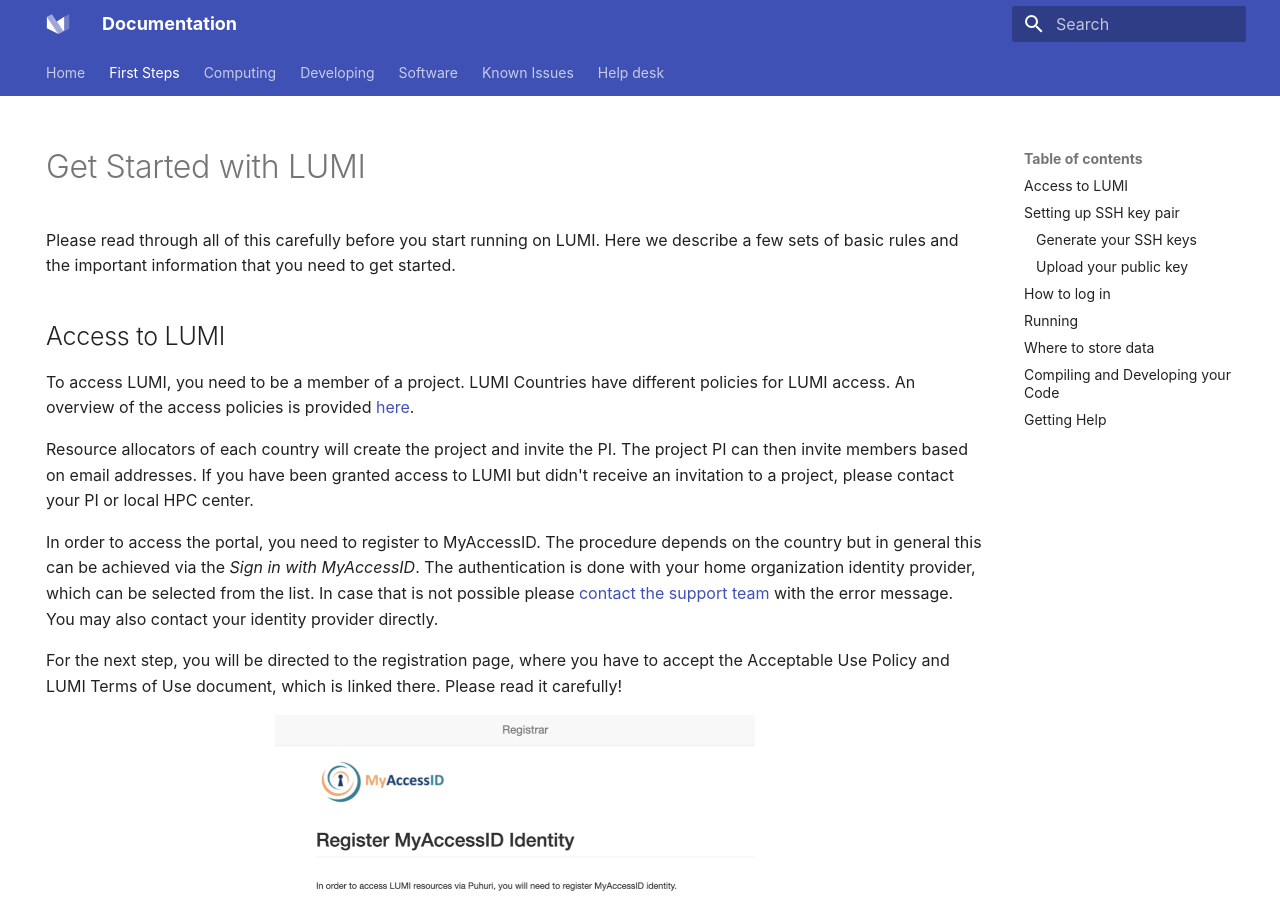
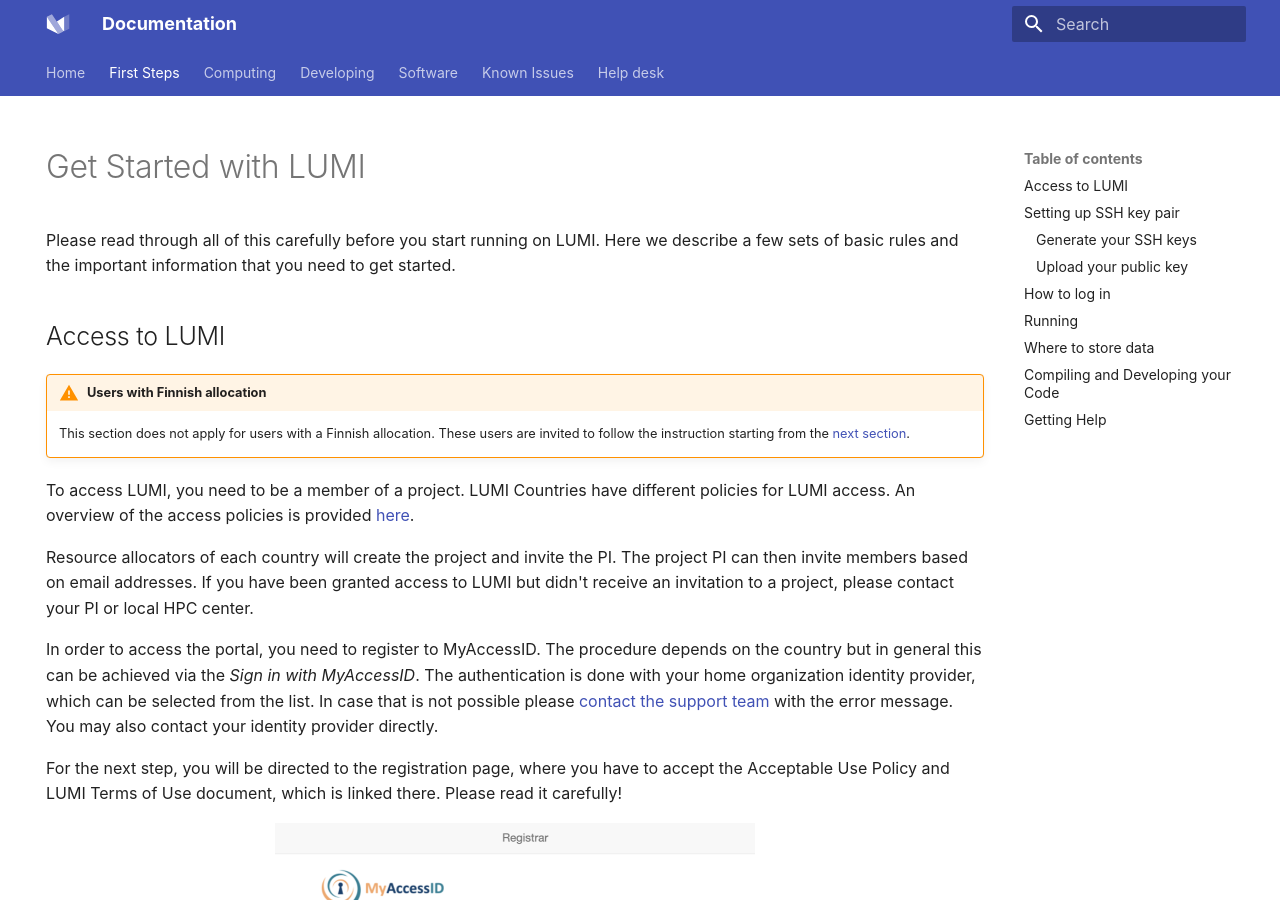
Before and after one commit to Lumi-supercomputer/lumi-userguide, an MkDocs documentation site: the page built from docs/firststeps/getstarted.md, in a window 1280 px wide and 900 px high. Built offline with MkDocs 1.6.1 and Material for MkDocs 9.7.7, drawn with Linux system fonts in a browser that asks for light colours.

Commit message:
add extra warning for finnish users

```diff
--- a/docs/firststeps/getstarted.md
+++ b/docs/firststeps/getstarted.md
@@ -14,12 +14,18 @@
 [registration]: ../accounts/registration.md
 [connecting]: ../computing/connecting.md
 [website-getstarted]: https://lumi-supercomputer.eu/get-started/
+[jump-ssh-key]: #setting-up-ssh-key-pair
 
 Please read through all of this carefully before you start running on LUMI. Here
 we describe a few sets of basic rules and the important information that you
 need to get started.
 
 ## Access to LUMI
+
+!!! Warning "Users with Finnish allocation"
+    This section does not apply for users with a Finnish allocation. These users
+    are invited to follow the instruction starting from the
+    [next section][jump-ssh-key].
 
 To access LUMI, you need to be a member of a project. LUMI Countries have
 different policies for LUMI access. An overview of the access policies is
```
